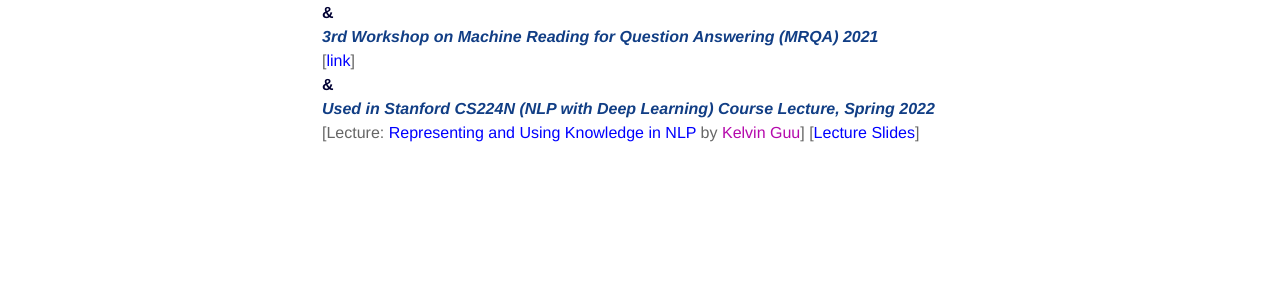
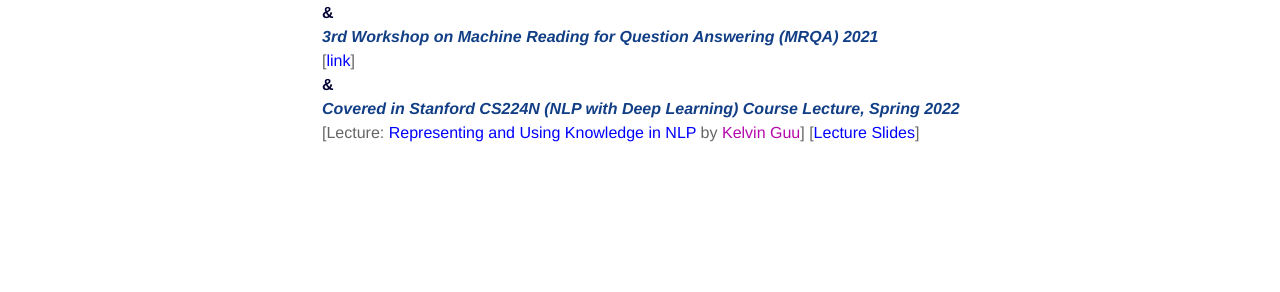
Before and after one commit to kartikperisetla/kartikperisetla.github.io, a Jekyll site: the page built from _pages/publications.md, in a window 1280 px wide. Shown: the part 326-618 px from the top of the page. Built offline with Jekyll 4.4.1, drawn with Linux system fonts in a browser that asks for light colours; nearby versions of some CDN libraries.

Commit message:
nit wording change

```diff
--- a/_pages/publications.md
+++ b/_pages/publications.md
@@ -37,7 +37,7 @@
       <b>&</b>
     </span>
     <span class="periodical" style="color:#113e85">
-      <b><i>Used in Stanford CS224N (NLP with Deep Learning) Course Lecture, Spring 2022</i></b>
+      <b><i>Covered in Stanford CS224N (NLP with Deep Learning) Course Lecture, Spring 2022</i></b>
     </span>
     <span class="links">
     [Lecture: <a  style="color:blue" href="https://youtu.be/4ynrGLIuPv4?t=4388" target="_blank">Representing and Using Knowledge in NLP</a> by <a target="_blank" href="https://www.kelvinguu.com/">Kelvin Guu</a>] [<a target="_blank" style="color:blue"  href="https://web.stanford.edu/class/cs224n/slides/cs224n-2022-lecture15-guu.pdf#page=94">Lecture Slides</a>]
```
